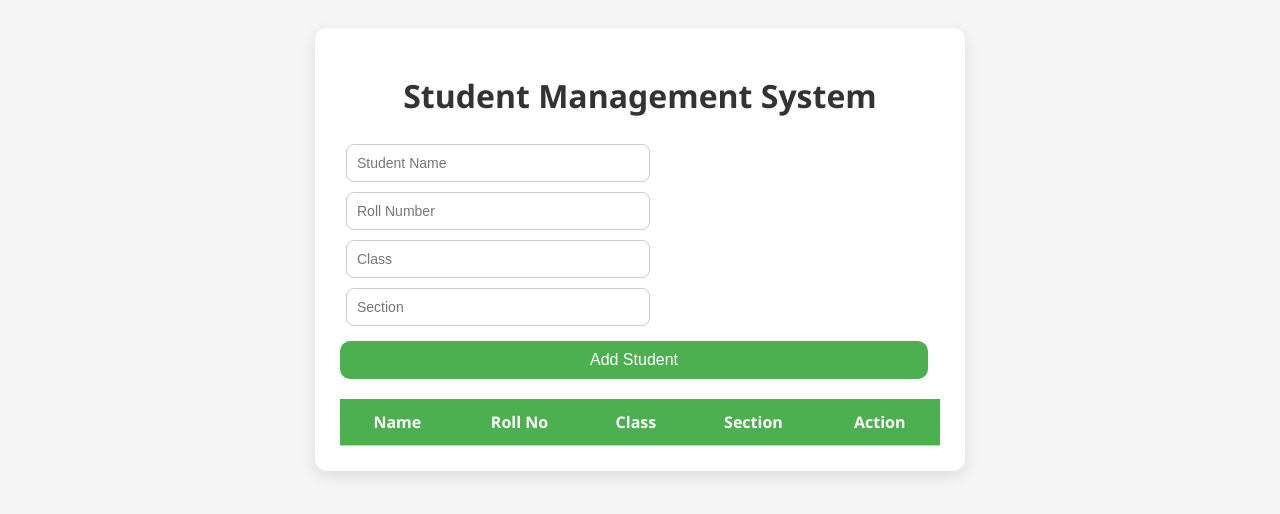
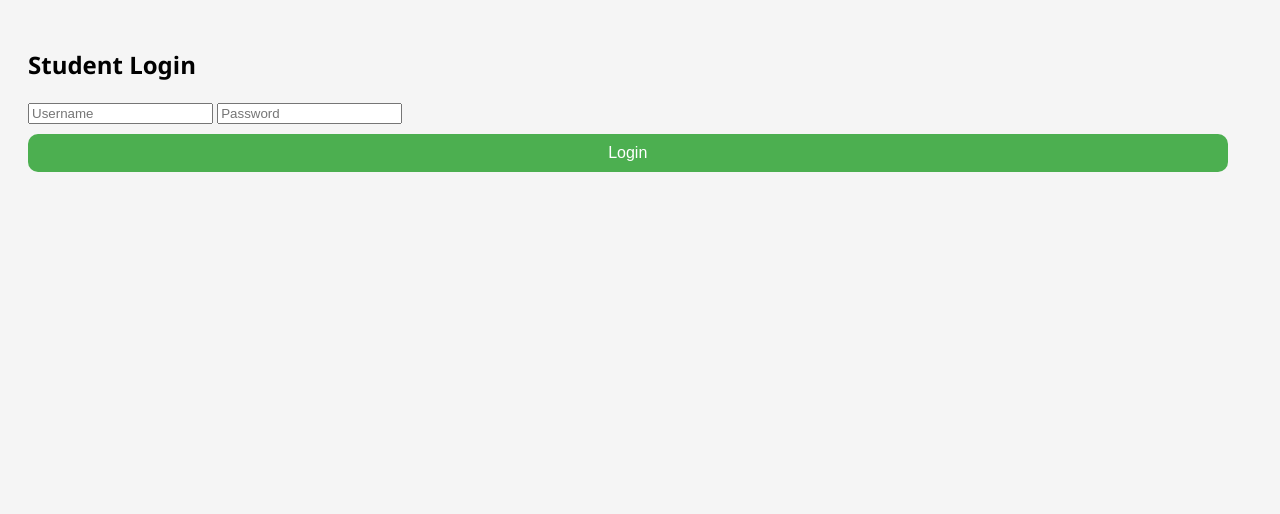
Before and after one commit to lohreddyk/student-management, a plain HTML site: page index.html in a window 1280 px wide. Drawn offline with Linux system fonts and the light colour scheme.

Commit message:
Update index.html

```diff
--- a/index.html
+++ b/index.html
@@ -2,37 +2,18 @@
 <html lang="en">
 <head>
   <meta charset="UTF-8">
-  <title>Student Management System</title>
+  <title>Student Login - Linways Clone</title>
   <link rel="stylesheet" href="style.css">
 </head>
 <body>
-  <div class="container">
-    <h1>Student Management System</h1>
-
-    <div class="form">
-      <input type="text" id="name" placeholder="Student Name">
-      <input type="text" id="roll" placeholder="Roll Number">
-      <input type="text" id="class" placeholder="Class">
-      <input type="text" id="section" placeholder="Section">
-      <button onclick="addStudent()">Add Student</button>
-    </div>
-
-    <table>
-      <thead>
-        <tr>
-          <th>Name</th>
-          <th>Roll No</th>
-          <th>Class</th>
-          <th>Section</th>
-          <th>Action</th>
-        </tr>
-      </thead>
-      <tbody id="studentTableBody">
-        <!-- Students will appear here -->
-      </tbody>
-    </table>
+  <div class="login-container">
+    <h2>Student Login</h2>
+    <form onsubmit="return login()">
+      <input type="text" id="username" placeholder="Username" required />
+      <input type="password" id="password" placeholder="Password" required />
+      <button type="submit">Login</button>
+    </form>
   </div>
-
   <script src="script.js"></script>
 </body>
 </html>
```
